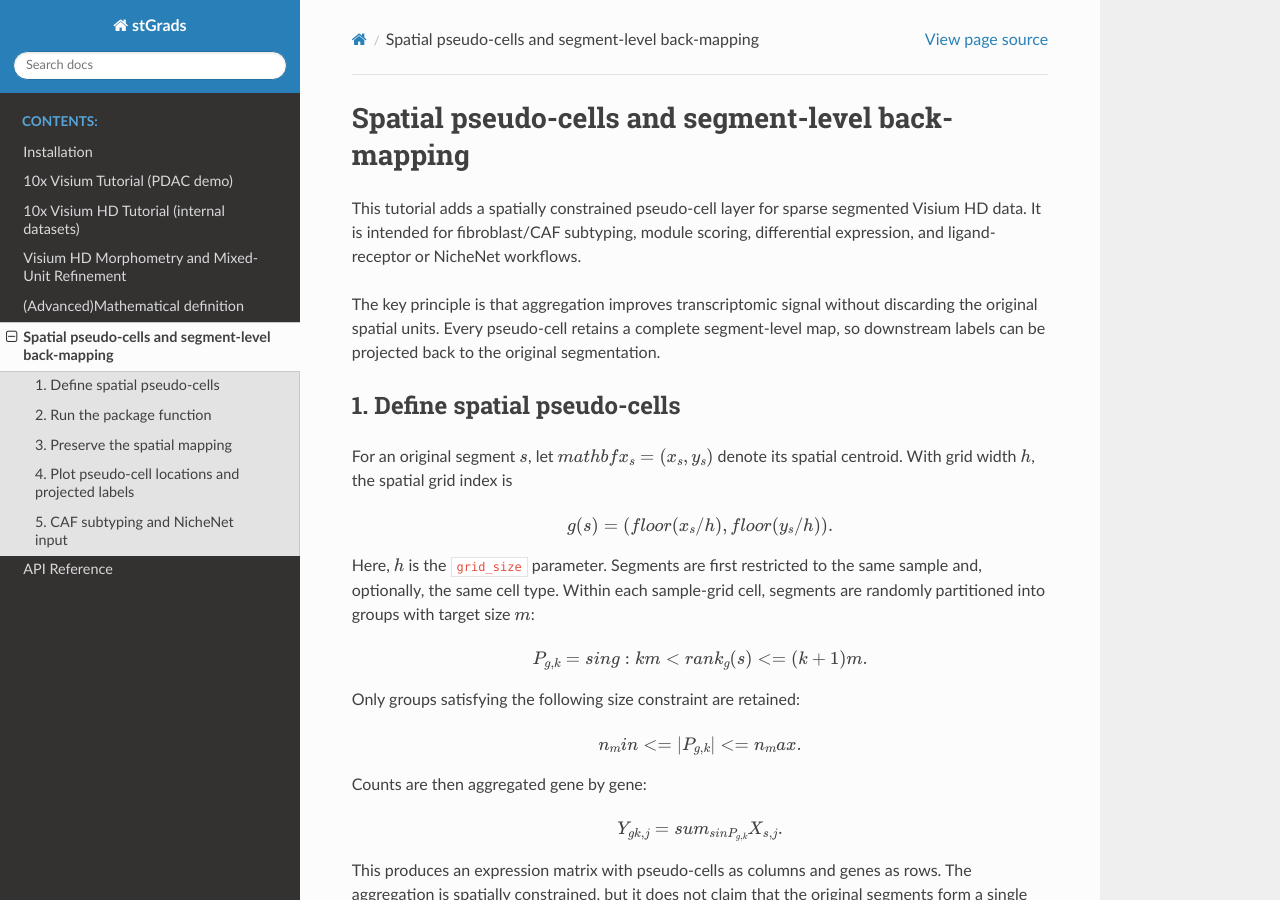
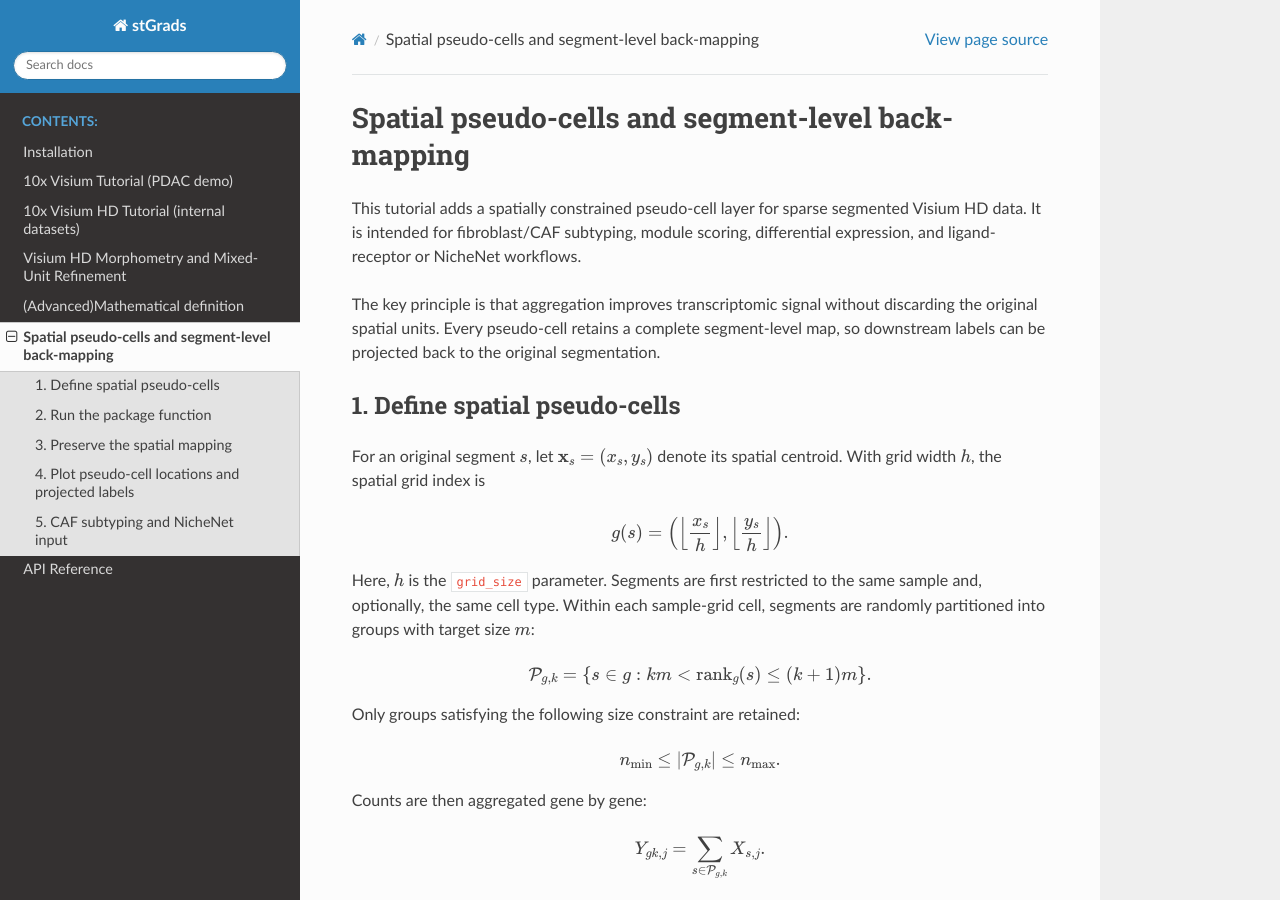
Before and after one commit to yifanfu01/stGrads_tutorial, a Sphinx documentation site: the page built from docs/t5_spatial_pseudocells.md, in a window 1280 px wide and 900 px high. Built offline with Sphinx 7.4.7 and the Read the Docs theme 3.1.0, drawn with Linux system fonts in a browser that asks for light colours; some of the changed text lies outside the part shown.

Commit message:
fix some math

````diff
--- a/docs/t5_spatial_pseudocells.md
+++ b/docs/t5_spatial_pseudocells.md
@@ -12,11 +12,12 @@ segmentation.
 
 ## 1. Define spatial pseudo-cells
 
-For an original segment $s$, let $mathbf{x}_s=(x_s,y_s)$ denote its spatial
+For an original segment $s$, let $\mathbf{x}_s=(x_s,y_s)$ denote its spatial
 centroid. With grid width $h$, the spatial grid index is
 
 ```{math}
-g(s) = (floor(x_s / h), floor(y_s / h)).
+g(s) = \left(\left\lfloor \frac{x_s}{h} \right\rfloor,
+\left\lfloor \frac{y_s}{h} \right\rfloor\right).
 ```
 
 Here, $h$ is the `grid_size` parameter. Segments are first restricted to the
@@ -24,19 +25,20 @@ same sample and, optionally, the same cell type. Within each sample-grid
 cell, segments are randomly partitioned into groups with target size $m$:
 
 ```{math}
-P_{g,k} = { s in g : k m < rank_g(s) <= (k + 1) m }.
+\mathcal{P}_{g,k} = \left\{s \in g:
+km < \operatorname{rank}_g(s) \le (k+1)m\right\}.
 ```
 
 Only groups satisfying the following size constraint are retained:
 
 ```{math}
-n_min <= |P_{g,k}| <= n_max.
+n_{\min} \le \left|\mathcal{P}_{g,k}\right| \le n_{\max}.
 ```
 
 Counts are then aggregated gene by gene:
 
 ```{math}
-Y_{gk,j} = sum_{s in P_{g,k}} X_{s,j}.
+Y_{gk,j} = \sum_{s \in \mathcal{P}_{g,k}} X_{s,j}.
 ```
 
 This produces an expression matrix with pseudo-cells as columns and genes as
@@ -102,7 +104,8 @@ mapping[, c(
 The mapping is an explicit many-to-one relation:
 
 ```{math}
-f: S_retained -> P,  f(s) = p(s).
+f:\mathcal{S}_{\mathrm{retained}} \to \mathcal{P},
+\qquad f(s)=p(s).
 ```
 
 Every retained segment $s$ is assigned to exactly one pseudo-cell $p(s)$.
````
